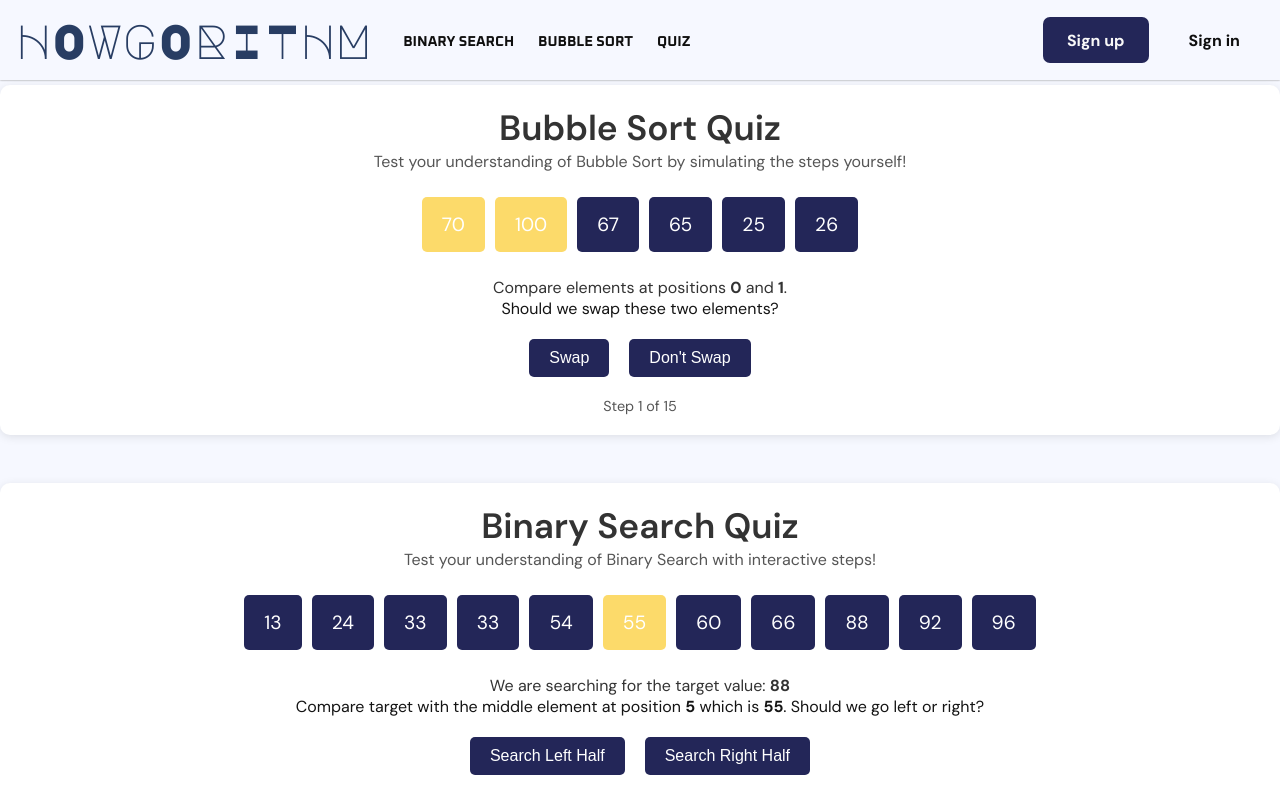
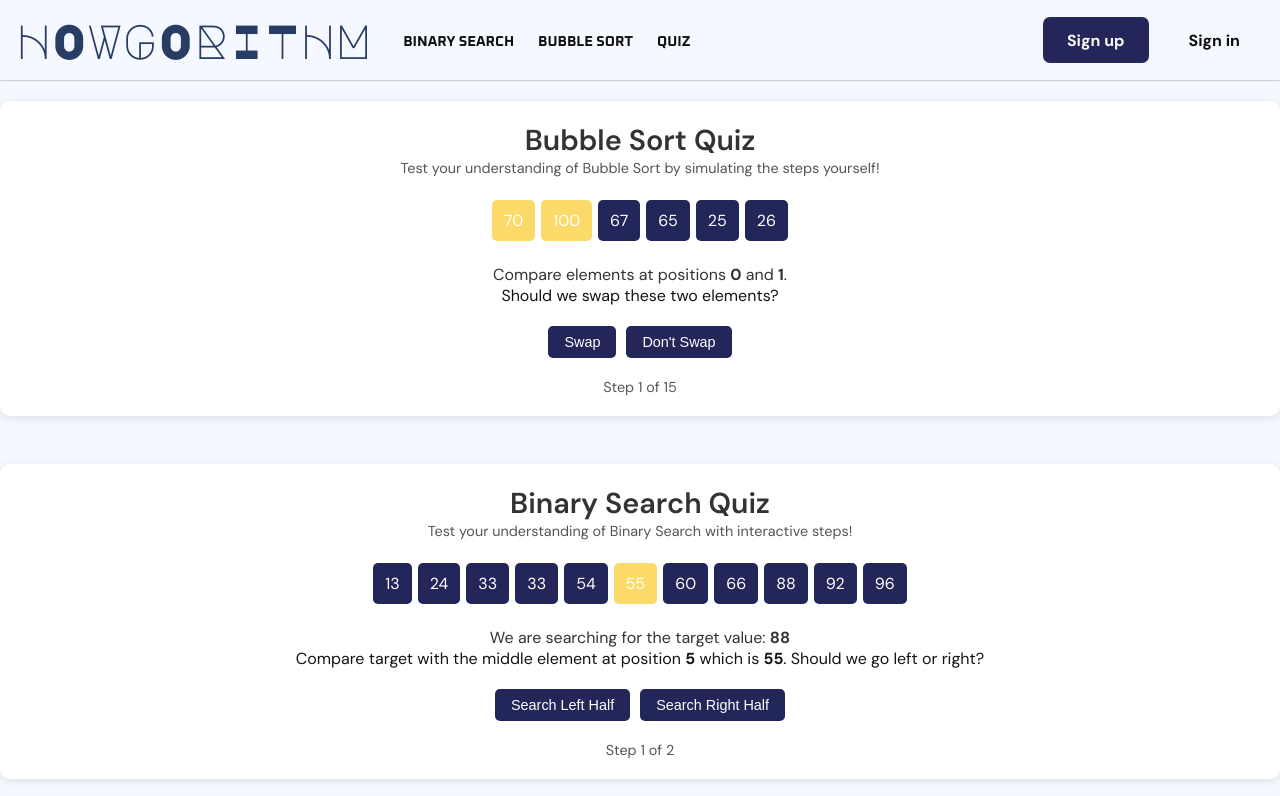
Before and after one commit to Reasondro/Howgorithm-Web, a React (Vite) app: page /quiz in a window 1280 px wide. Shown: the top 796 px of the page. Built offline with nearby package versions, Linux system fonts and the light colour scheme; no server answers; a web font is replaced by a local one.

Commit message:
1080 changes for lab and quiz

```diff
--- a/src/components/Header/Header.css
+++ b/src/components/Header/Header.css
@@ -145,3 +145,7 @@
 #main-header .standard-nav svg {
   width: 1.5rem;
 }
+
+/* @media (max-width: 1800px) {
+
+} */
--- a/src/components/Lab/Lab.css
+++ b/src/components/Lab/Lab.css
@@ -254,12 +254,34 @@
 }
 
 @media (max-width: 1800px) {
+  #grid-container {
+    margin-bottom: 4rem;
+  }
   .item1 {
-    height: 17rem;
+    height: 20rem;
     padding: 0 1rem 0.5rem 1rem;
   }
+
+  .item1 #overview-content h1 {
+    font-size: 2.5rem;
+    margin-bottom: 0.2rem;
+  }
+  .item1 #overview-content p {
+    font-size: 1.1rem;
+  }
+
+  .item1 #overview-content ul {
+    margin-top: 0.1rem;
+    margin-bottom: 0.2rem;
+  }
+
+  .item1 #overview-content ul li {
+    font-size: 1.1rem;
+    margin-bottom: 0.3rem;
+    padding-left: 1rem;
+  }
   .item2 {
-    height: 17rem;
+    height: 20rem;
   }
 
   .item2 #guide-container {
--- a/src/pages/Quiz/Quiz.css
+++ b/src/pages/Quiz/Quiz.css
@@ -11,7 +11,7 @@
   display: grid;
   grid-template-columns: 1fr;
   gap: 3rem;
-  margin-bottom: 20rem;
+  margin-bottom: 19rem;
 }
 
 .quiz-container {
@@ -150,6 +150,36 @@
 .restart-button:hover {
   background-color: #1d4ed8;
 }
+@media screen and (max-width: 1800px) {
+  .combined-quiz-container {
+    margin-top: 1rem;
+    margin-bottom: 5rem;
+  }
+  .array-element {
+    margin: 3px;
+    padding: 10px 12px;
+    font-size: 1rem;
+  }
+
+  .quiz-header h1 {
+    font-size: 1.8rem;
+  }
+
+  .quiz-header p {
+    font-size: 0.9rem;
+  }
+
+  .buttons-container button {
+    padding: 8px 16px;
+    font-size: 0.9rem;
+    margin: 0 5px;
+  }
+
+  .restart-button {
+    padding: 8px 16px;
+    font-size: 0.9rem;
+  }
+}
 
 @media screen and (max-width: 600px) {
   .array-element {
```
